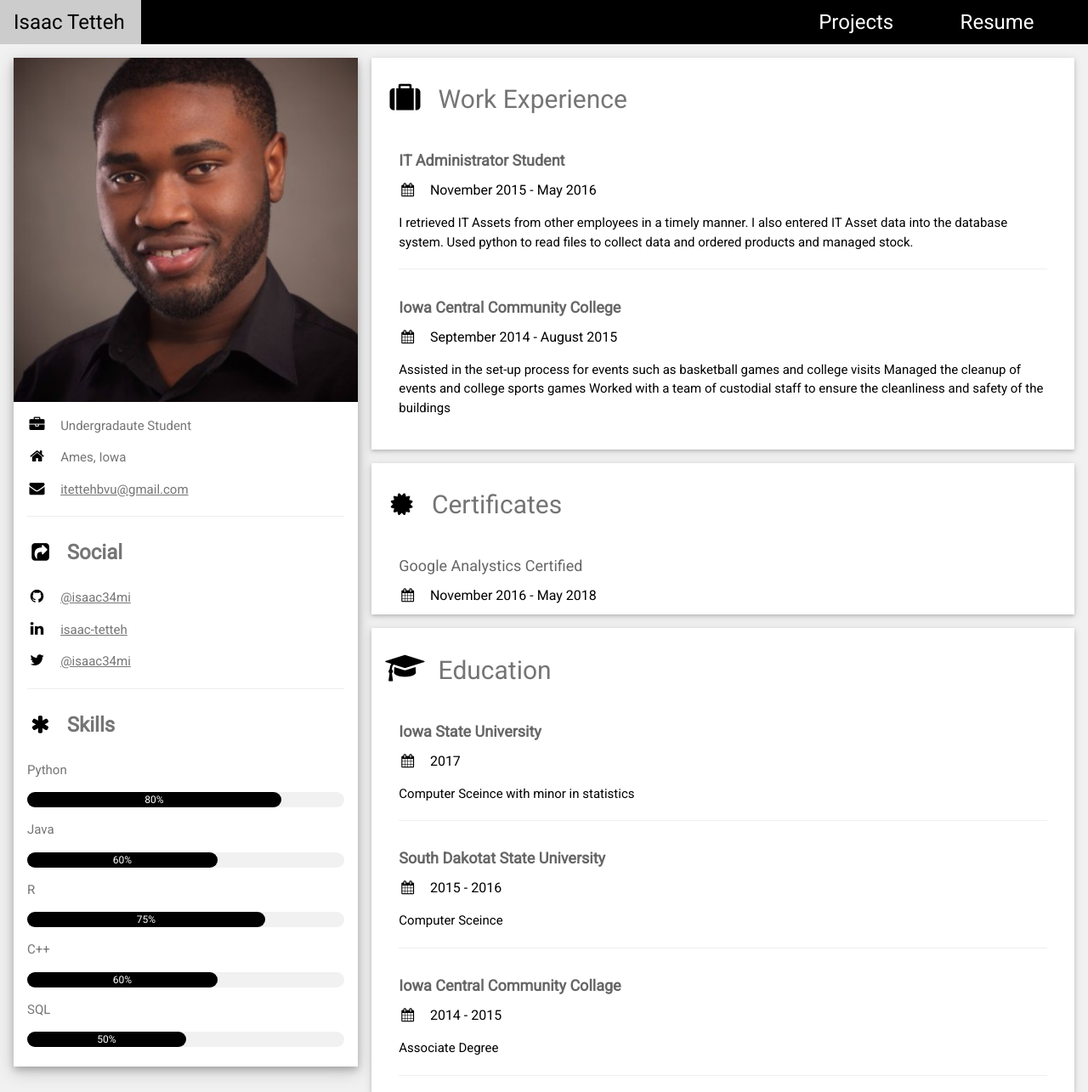
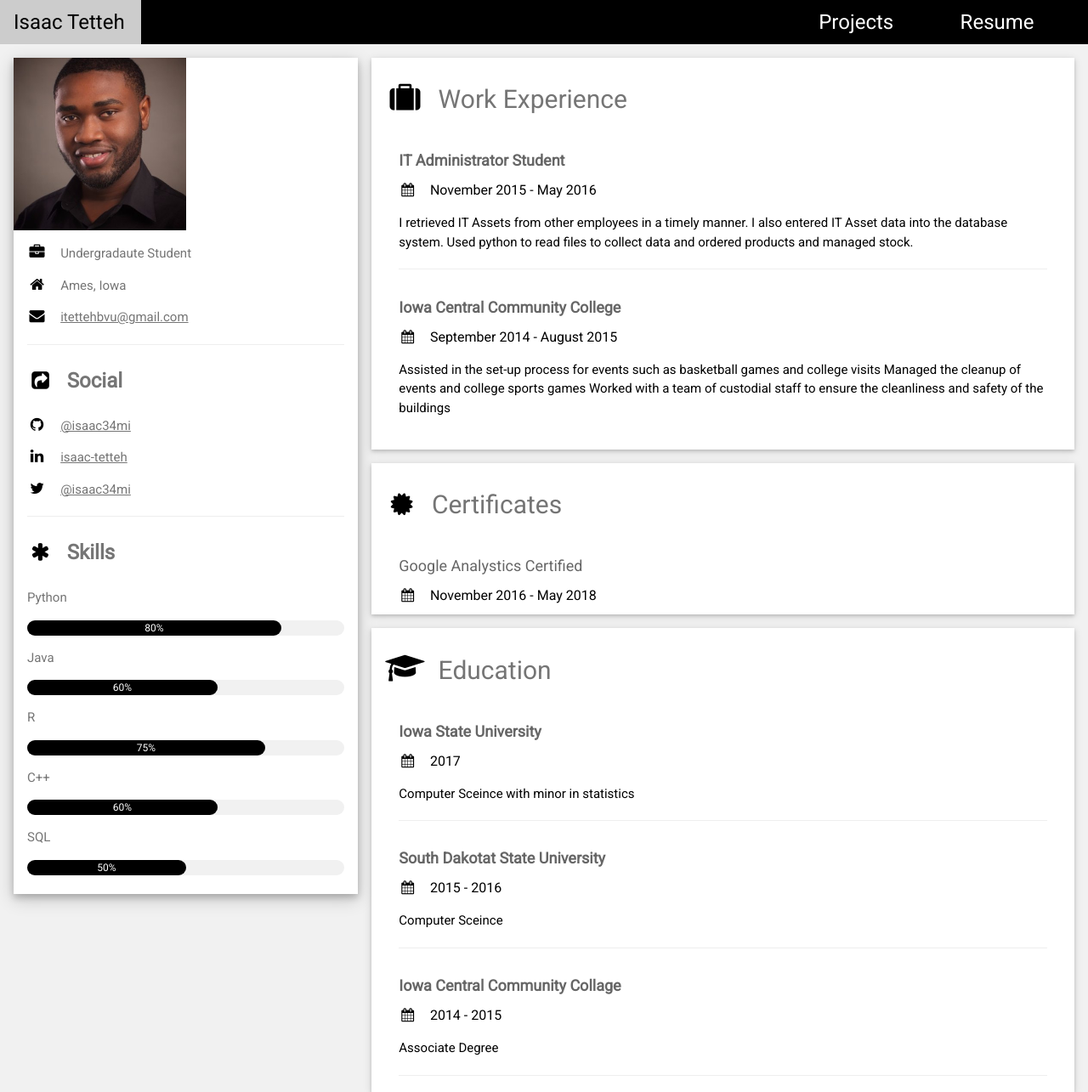
Before and after one commit to isaac34mi/Portfolio, a Flask app: page / in a window 1280 px wide. Shown: the top 1285 px of the page at 85% size. Run offline with Flask 2, Linux system fonts and the light colour scheme.

Commit message:
Update resume.html

```diff
--- a/templates/resume.html
+++ b/templates/resume.html
@@ -12,7 +12,7 @@
 
       <div class="w3-white w3-text-grey w3-card-4">
         <div class="w3-display-container">
-          <img src="/static/isaaccjpg.jpg" style="width:100%" alt="isaac picture">
+          <img src="/static/isaaccjpg.jpg" style="width:50%;hight:50%" alt="isaac picture">
           <div class="w3-display-bottomleft w3-container w3-text-black">
           </div>
         </div>
```
